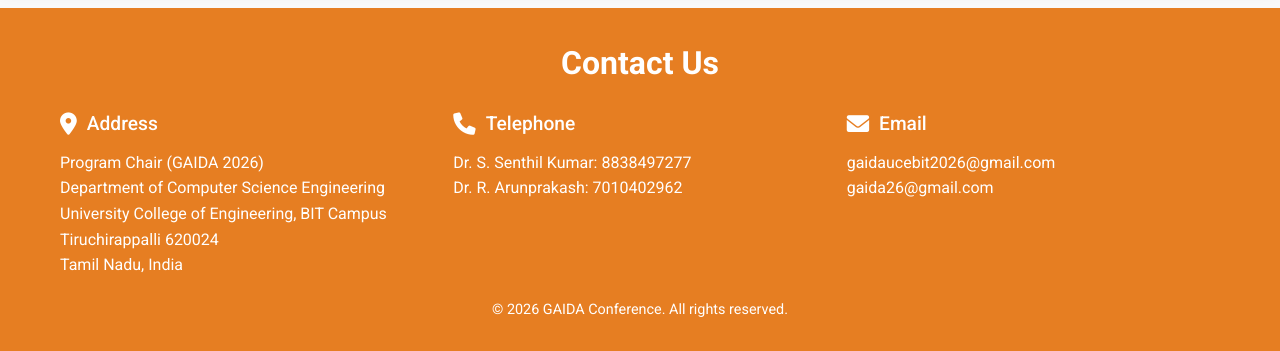
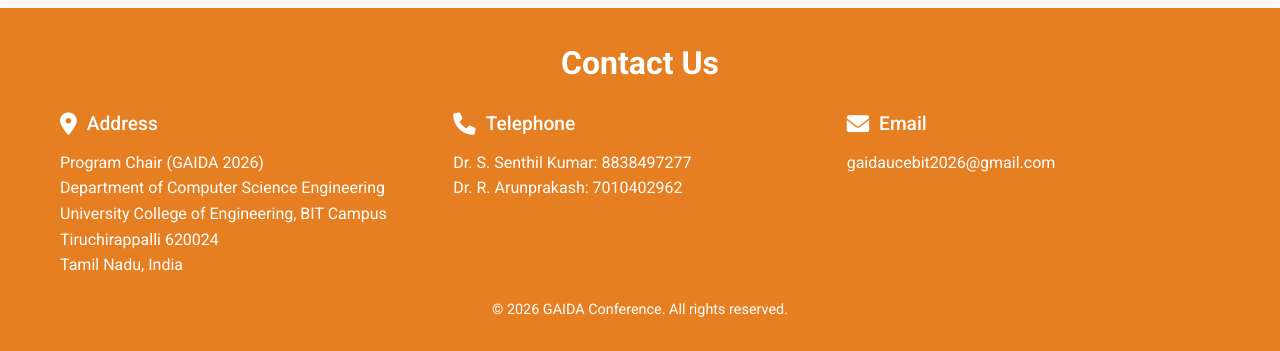
Before and after one commit to hkarthi10/Math-conference, a plain HTML site: page index.html in a window 1280 px wide. Shown: the part 8944-9295 px from the top of the page. Drawn offline with Linux system fonts and the light colour scheme.

Commit message:
Updated index

```diff
--- a/index.html
+++ b/index.html
@@ -276,8 +276,6 @@
             <div class="contact-item">
                 <h2><i class="fas fa-envelope"></i> Email</h2>
                 <p><a href="mailto:gaidaucebit2026@gmail.com">gaidaucebit2026@gmail.com</a></p>
-
-                <p><a href="mailto:gaida26@gmail.com">gaida26@gmail.com</a></p>
             </div>
         </div>
         <p class="footer-copyright">© 2026 GAIDA Conference. All rights reserved.</p>
```
